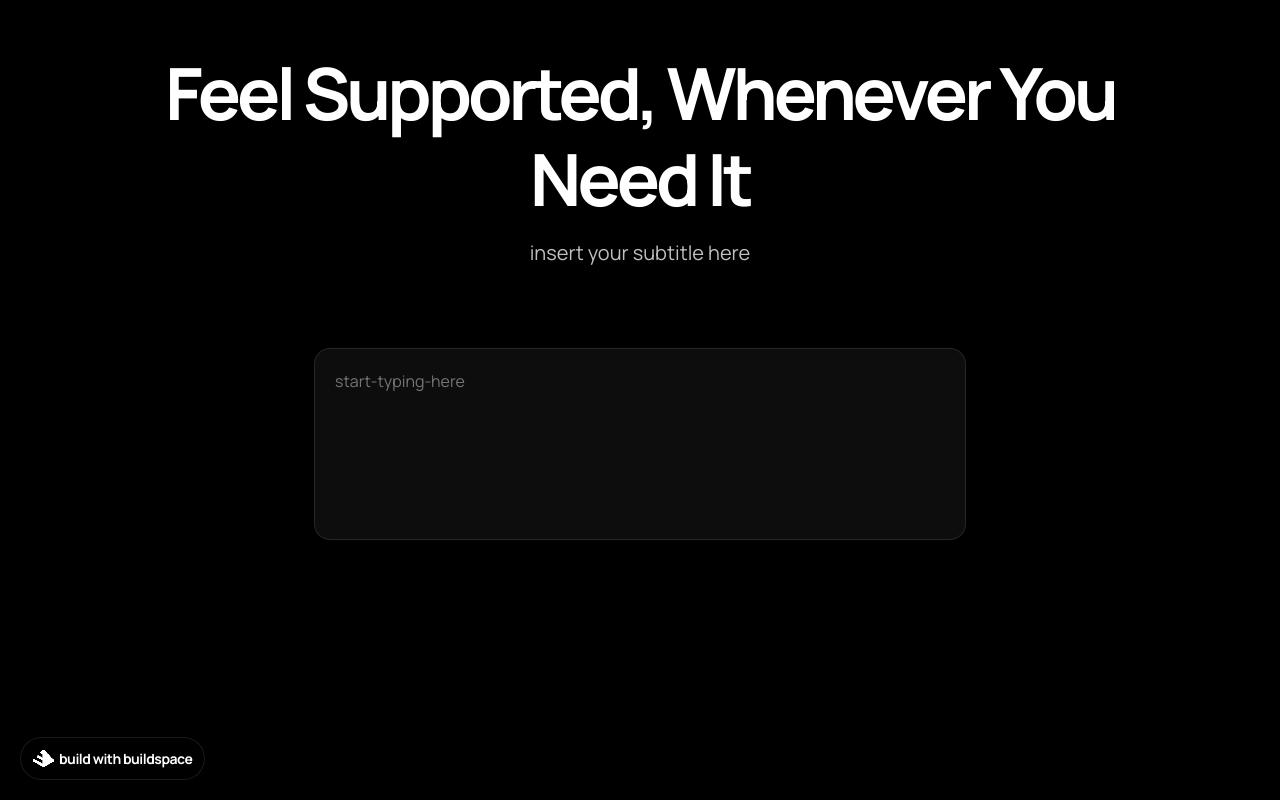
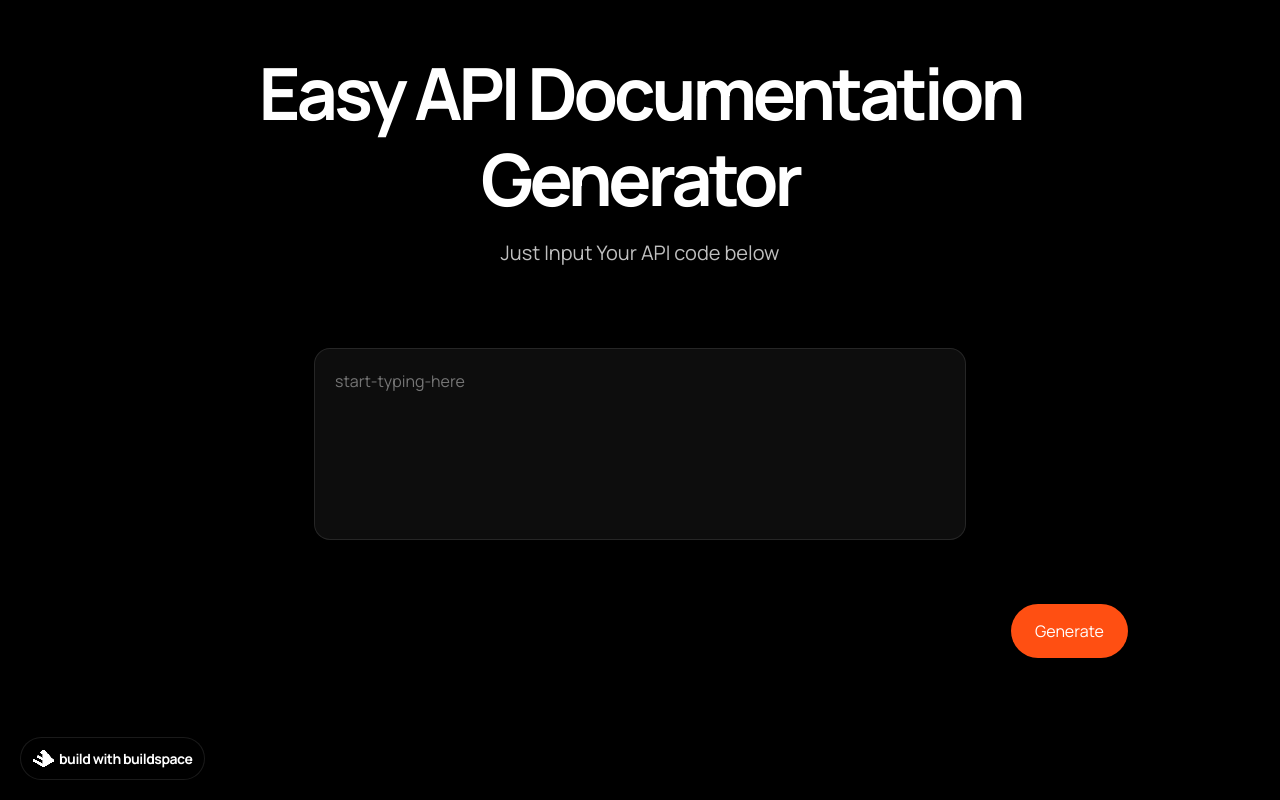
Before and after one commit to edmundj0/gpt3-writer, a Next.js app: page / in a window 1280 px wide. Built offline with nearby package versions, Linux system fonts and the light colour scheme.

Commit message:
create api endpoint to openai

```diff
--- /dev/null
+++ b/pages/api/generate.js
@@ -0,0 +1,30 @@
+import { Configuration, OpenAIApi } from 'openai';
+
+temperature = 0.7
+
+const configuration = new Configuration({
+    apiKey: process.env.OPENAIAPI
+})
+
+const openai = new OpenAIApi(Configuration);
+
+const basePromptPrefix = ""
+const generateAction = async (req, res) => {
+    //first prompt
+    console.log(`API: ${basePromptPrefix}${req.body.userInput}`)
+
+    const baseCompletion = await openai.createCompletion({
+        model: 'text-davinci-003',
+        prompt: `${basePromptPrefix}${req.body.userInput}`,
+        temperature: temperature,
+        max_tokens: 250
+    })
+
+    const basePromptOutput = baseCompletion.data.choices.pop();
+
+    res.status(200).json({
+        output: basePromptOutput
+    })
+}
+
+export default generateAction
--- a/pages/index.js
+++ b/pages/index.js
@@ -14,14 +14,21 @@ const Home = () => {
       <div className="container">
         <div className="header">
           <div className="header-title">
-            <h1>Feel Supported, Whenever You Need It</h1>
+            <h1>Easy API Documentation Generator</h1>
           </div>
           <div className="header-subtitle">
-            <h2>insert your subtitle here</h2>
+            <h2>Just Input Your API code below</h2>
           </div>
         </div>
         <div className='prompt-container'>
           <textarea placeholder='start-typing-here' className='prompt-box' value={userInput} onChange={(e)=>setUserInput(e.target.value)}></textarea>
+        </div>
+        <div className='prompt-buttons'>
+          <a className='generate-button' onClick={null}>
+            <div className='generate'>
+              <p>Generate</p>
+            </div>
+          </a>
         </div>
 
       </div>
```
